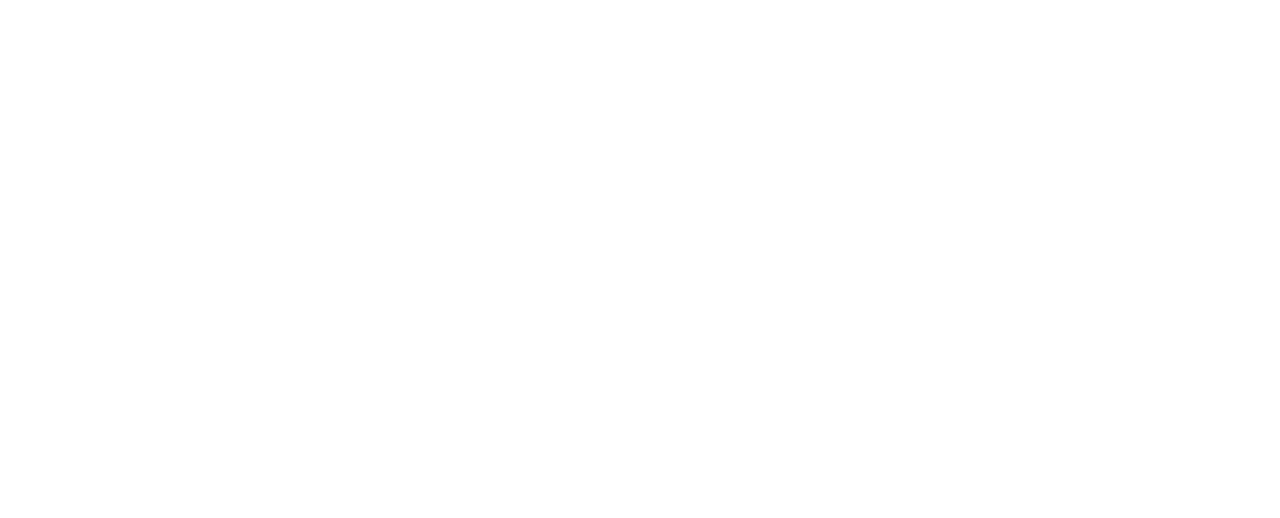
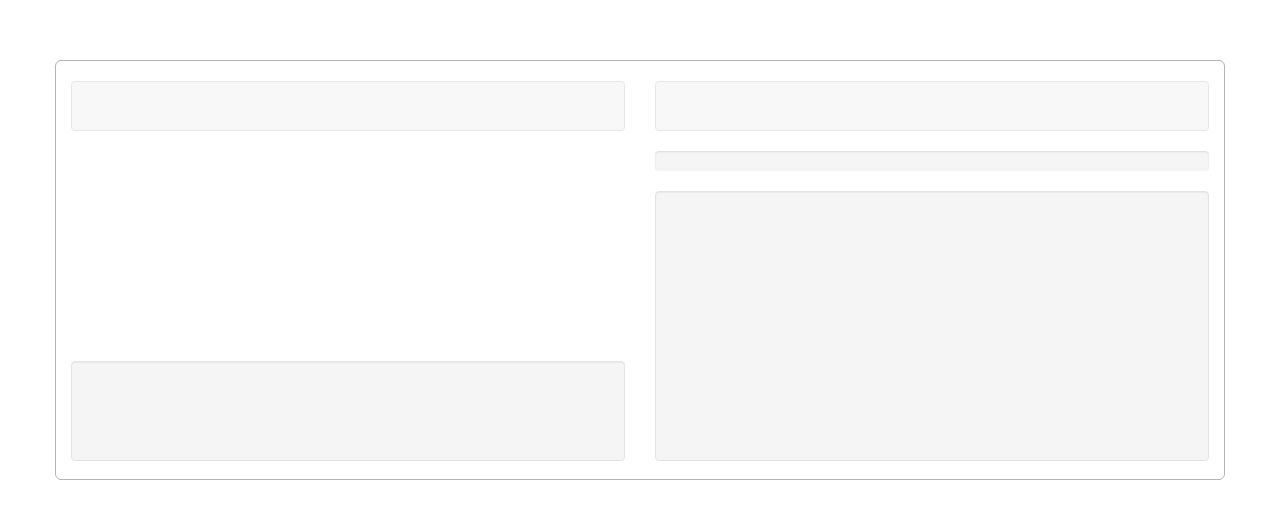
Before and after one commit to james-johnstone/Sagu.Client, a plain HTML site: page app/index.html in a window 1280 px wide. Drawn offline with nearby package versions, Linux system fonts and the light colour scheme; files that its build step writes are made by us from their sources.

Commit message:
Add basic html structure and styles

```diff
--- a/app/index.html
+++ b/app/index.html
@@ -4,13 +4,38 @@
     <meta charset="utf-8"/>
     <meta name="viewport" content="width=device-width, initial-scale=1.0, maximum-scale=1.0, user-scalable=no" />
     <title>Sagu</title>
-    <link href="../assets/bower_components/bootstrap/dist/css/bootstrap.css"  rel="stylesheet" />
+    <link href="../bower_components/bootstrap/dist/css/bootstrap.css"  rel="stylesheet" />
+    <link href="../assets/css/app.css" rel="stylesheet" />
 </head>
 <body>
-    <div class="container">
+    <div class="container game-container">
+      <div class="row">
+        <div class="col-md-6 user-panel">
+          <nav class="navbar navbar-default">
+          </nav>
+
+          <div class="game-area">
+            <div class="player">
+            </div>
+          </div>
+
+          <div class="well naration-container">
+          </div>
+        </div>
+
+        <div class="col-md-6 game-panel">
+          <nav class="navbar navbar-default">
+          </nav>
+
+          <div class="progress">
+          </div>
+          <div class="well map-container">
+          </div>
+        </div>
+      </div>
     </div>
-    <script src="../assets/node_modules/angular/angular.js"></script>
-    <script scr="../assets/bower_components/bootstrap/dist/js/bootstrap.js"></script>
+    <script src="../node_modules/angular/angular.js"></script>
+    <script scr="../bower_components/bootstrap/dist/js/bootstrap.js"></script>
     <script src="../assets/js/app.js"></script>
 </body>
 </html>
--- /dev/null
+++ b/assets/css/app.less
@@ -0,0 +1,26 @@
+.rounded-border {
+  border: 1px solid #b4b4b4;
+  border-radius: 6px;
+}
+
+.game-container {
+  padding-top: 20px;
+  margin-top: 60px;
+  height: 420px;
+  .rounded-border;
+
+  .user-panel {
+
+  .game-area {
+    height:210px;
+  }
+
+  .naration-container{
+    height:100px;
+  }
+}
+
+  .map-container{
+    height:270px;
+  }
+}
```
